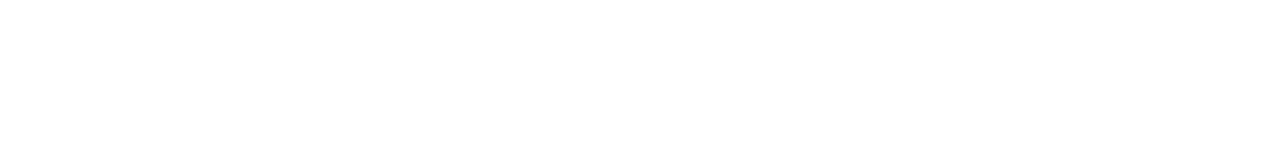
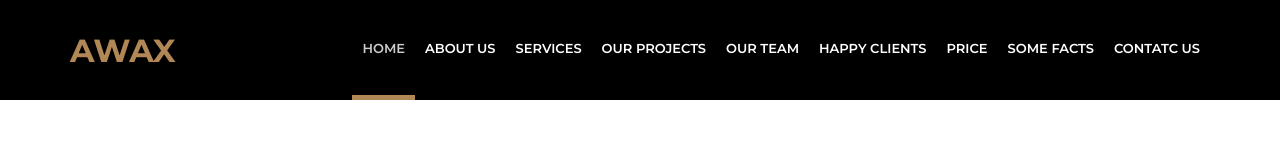
Before and after one commit to EduardoNSS/Projetos, a plain HTML site: page Awax/home.html in a window 1280 px wide. Drawn offline with Linux system fonts and the light colour scheme.

Commit message:
Implementação do menu principal

```diff
--- a/Awax/assets/css/style.css
+++ b/Awax/assets/css/style.css
@@ -0,0 +1,68 @@
+*{
+    margin: 0;
+    padding: 0;
+    box-sizing: border-box;
+}
+
+body{
+    font-family: 'Montserrat', Arial, Helvetica, sans-serif;
+    font-size: 13px;
+}
+
+header{
+    height: 100px;
+    background-color: #000;
+    color: #FFF;
+}
+
+.header{
+    max-width: 1140px;
+    margin: auto;
+    height: 100px;
+    display: flex;
+    align-items: center;
+}
+
+.logo{
+    width: 100px;
+}
+
+.logoimg a{
+    font-size: 2rem;
+    font-weight: 700;
+    color: #b28756;
+    text-decoration: none;
+}
+
+.menu{
+    flex: 1;
+    display: flex;
+    justify-content: flex-end;
+}
+
+.menu ul,
+.menu li{
+    list-style: none;
+}
+
+.menu ul{
+    display: flex;
+}
+
+.menu li a{
+    color: #FFF;
+    text-transform: uppercase;
+    font-weight: 600;
+    text-decoration: none;
+    display: flex;
+    align-items: center;
+    padding: 0 10px;
+    height: 100px;
+    border-bottom: 5px solid #000;
+}
+
+.menu li a:hover,
+.menu .active a{
+    border-bottom: 5px solid #b28756;
+    color: #CCC;
+}
--- a/Awax/home.html
+++ b/Awax/home.html
@@ -1,12 +1,43 @@
 <!DOCTYPE html>
-<html lang="en">
+<html lang="pt-BR">
 <head>
     <meta charset="UTF-8">
     <meta http-equiv="X-UA-Compatible" content="IE=edge">
     <meta name="viewport" content="width=device-width, initial-scale=1.0">
-    <title>Document</title>
+    <title>Awax</title>
+
+    <link href="https://fonts.googleapis.com/css2?family=Montserrat:wght@300;400;600;700&display=swap" rel="stylesheet">
+    <link rel="stylesheet" href="assets/css/style.css">
+
 </head>
 <body>
+    <header>
+        <div class="header">
+            <div class="logo">
+                <div class="logoimg"><a href="#">AWAX</a></div>
+            </div>
+            <div class="menu">
+                <nav>
+                    <ul>
+                        <li class="active"><a href="#">Home</a></li>
+                        <li><a href="#">About us</a></li>
+                        <li><a href="#">Services</a></li>
+                        <li><a href="#">Our Projects</a></li>
+                        <li><a href="#">Our team</a></li>
+                        <li><a href="#">HAppy Clients</a></li>
+                        <li><a href="#">Price</a></li>
+                        <li><a href="#">Some Facts</a></li>
+                        <li><a href="#">Contatc us</a></li>
+                    </ul>
+                </nav>
+            </div>
+        </div>
+    </header>
+    <main>
 
+    </main>
+    <footer>
+
+    </footer>
 </body>
 </html>
```
